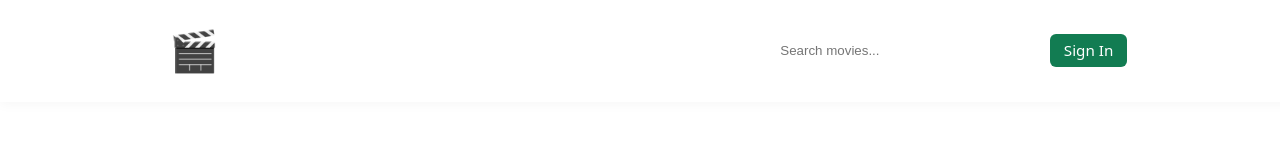
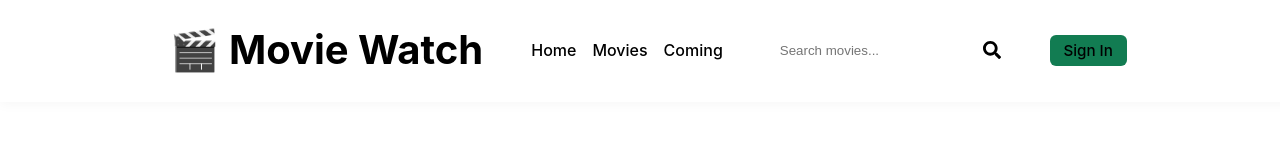
Before and after one commit to bblack-jewENT/MovieWatch, a React (Vite) app: page / in a window 1280 px wide. Shown: the top 160 px of the page. Built offline with nearby package versions, Linux system fonts and the light colour scheme; no server answers.

Commit message:
Fix text color for light mode and change background color for dark mode to keep it consistant.

```diff
--- a/src/App.css
+++ b/src/App.css
@@ -366,6 +366,40 @@
   --background-color: #1f2937; /* dark gray */
   --muted: #9ca3af;
   --refresh-hover-color: #02130c; /* dark green for refresh button hover */
+}
+
+body {
+  background: var(--background-color);
+  color: var(--text-color);
+  margin: 0;
+  padding: 0;
+  font-family: -apple-system, BlinkMacSystemFont, "Segoe UI", "Roboto", "Oxygen",
+    "Ubuntu", "Cantarell", "Fira Sans", "Droid Sans", "Helvetica Neue",
+    sans-serif;
+  -webkit-font-smoothing: antialiased;
+  -moz-osx-font-smoothing: grayscale;
+}
+
+@media (prefers-color-scheme: light) {
+  :root {
+    --text-color: #000000;
+    --background-color: #ffffff;
+    --muted: #666666;
+  }
+
+  .navbar {
+    background: rgba(255, 255, 255, 0.95);
+    backdrop-filter: blur(16px) saturate(180%);
+    -webkit-backdrop-filter: blur(16px) saturate(180%);
+    border-bottom: 1.5px solid rgba(0, 0, 0, 0.1);
+  }
+
+  .main-nav.main-nav-open {
+    background: rgba(255, 255, 255, 0.95);
+    backdrop-filter: blur(16px) saturate(180%);
+    -webkit-backdrop-filter: blur(16px) saturate(180%);
+    border-bottom: 1.5px solid rgba(0, 0, 0, 0.1);
+  }
 }
 
 /* Navbar layout */
--- a/src/components/NavBar.jsx
+++ b/src/components/NavBar.jsx
@@ -81,7 +81,7 @@ function NavBar({ onSearch, onNavigate, user, onSignInClick, onSignOut }) {
                   ? "rotate(45deg) translate(4px, 4px)"
                   : "none",
               }}
-            />
+            ></span>
             <span
               style={{
                 position: "absolute",
@@ -94,7 +94,7 @@ function NavBar({ onSearch, onNavigate, user, onSignInClick, onSignOut }) {
                 opacity: menuOpen ? 0 : 1,
                 transition: "0.3s",
               }}
-            />
+            ></span>
             <span
               style={{
                 position: "absolute",
@@ -109,7 +109,7 @@ function NavBar({ onSearch, onNavigate, user, onSignInClick, onSignOut }) {
                   ? "rotate(-45deg) translate(4px, -4px)"
                   : "none",
               }}
-            />
+            ></span>
           </span>
         </button>
         {/* Nav links, show/hide for mobile */}
```
